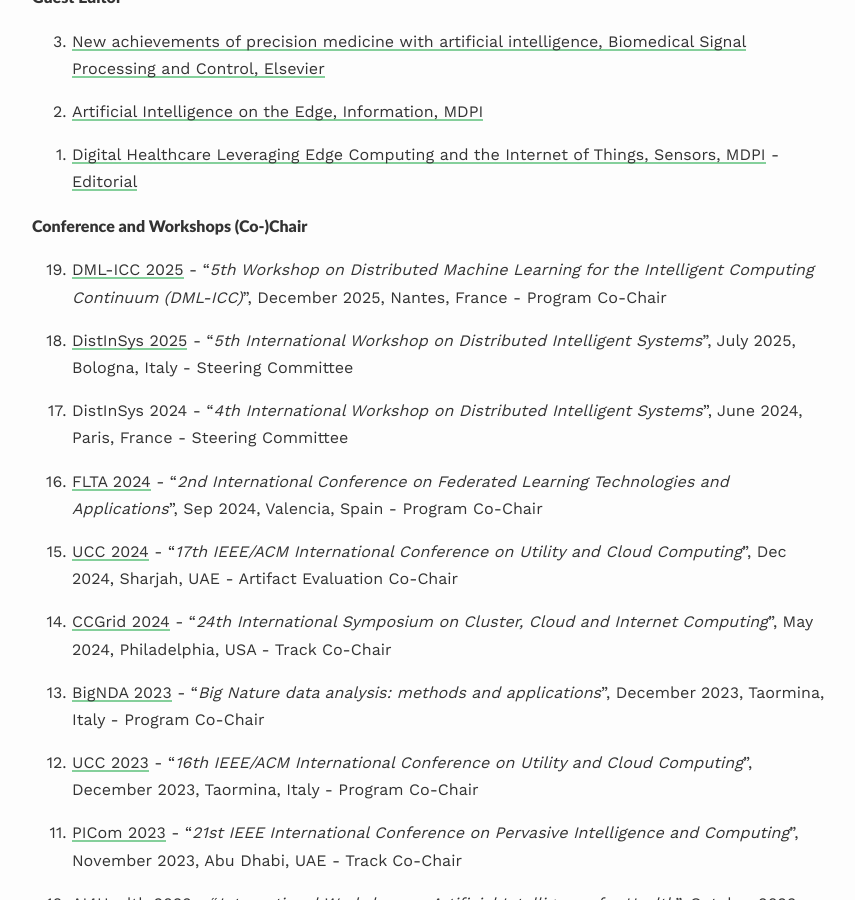
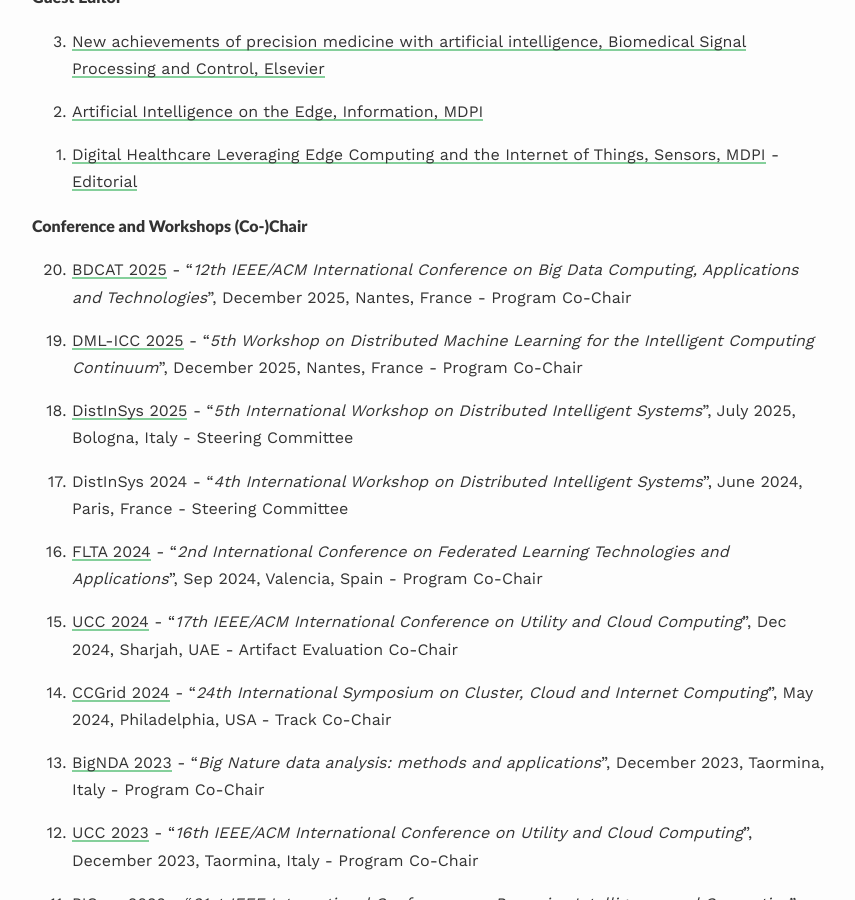
Before and after one commit to lcarnevale/lcarnevale.github.io, a Jekyll site: the page built from _pages/activities.md, in a window 1280 px wide and 900 px high, scrolled down 657 px. Shown: the whole window, without its empty margins (208-1063 px from the left). Built offline with Jekyll 4.4.1, drawn with Linux system fonts in a browser that asks for light colours; nearby versions of some CDN libraries; some web fonts are replaced.

Commit message:
Add BDCAT 2025 conference

```diff
--- a/_pages/activities.md
+++ b/_pages/activities.md
@@ -32,7 +32,10 @@
 {: reversed="reversed"}
 
 #### Conference and Workshops (Co-)Chair
-0. [DML-ICC 2025](https://www.lrc.ic.unicamp.br/dml-icc/) - "<i>5th Workshop on Distributed Machine Learning for the Intelligent Computing Continuum (DML-ICC)</i>", December 2025, Nantes, France - Program Co-Chair
+0. [BDCAT 2025](https://bdcat-conference.org) - "<i>12th IEEE/ACM International Conference on
+Big Data Computing, Applications and Technologies</i>", December 2025, Nantes, France - Program Co-Chair
+
+0. [DML-ICC 2025](https://www.lrc.ic.unicamp.br/dml-icc/) - "<i>5th Workshop on Distributed Machine Learning for the Intelligent Computing Continuum</i>", December 2025, Nantes, France - Program Co-Chair
 
 0. [DistInSys 2025](https://fcrlab.unime.it/calls/distinsys2025) - "<i>5th International Workshop on Distributed Intelligent Systems</i>", July 2025, Bologna, Italy - Steering Committee
 
```
